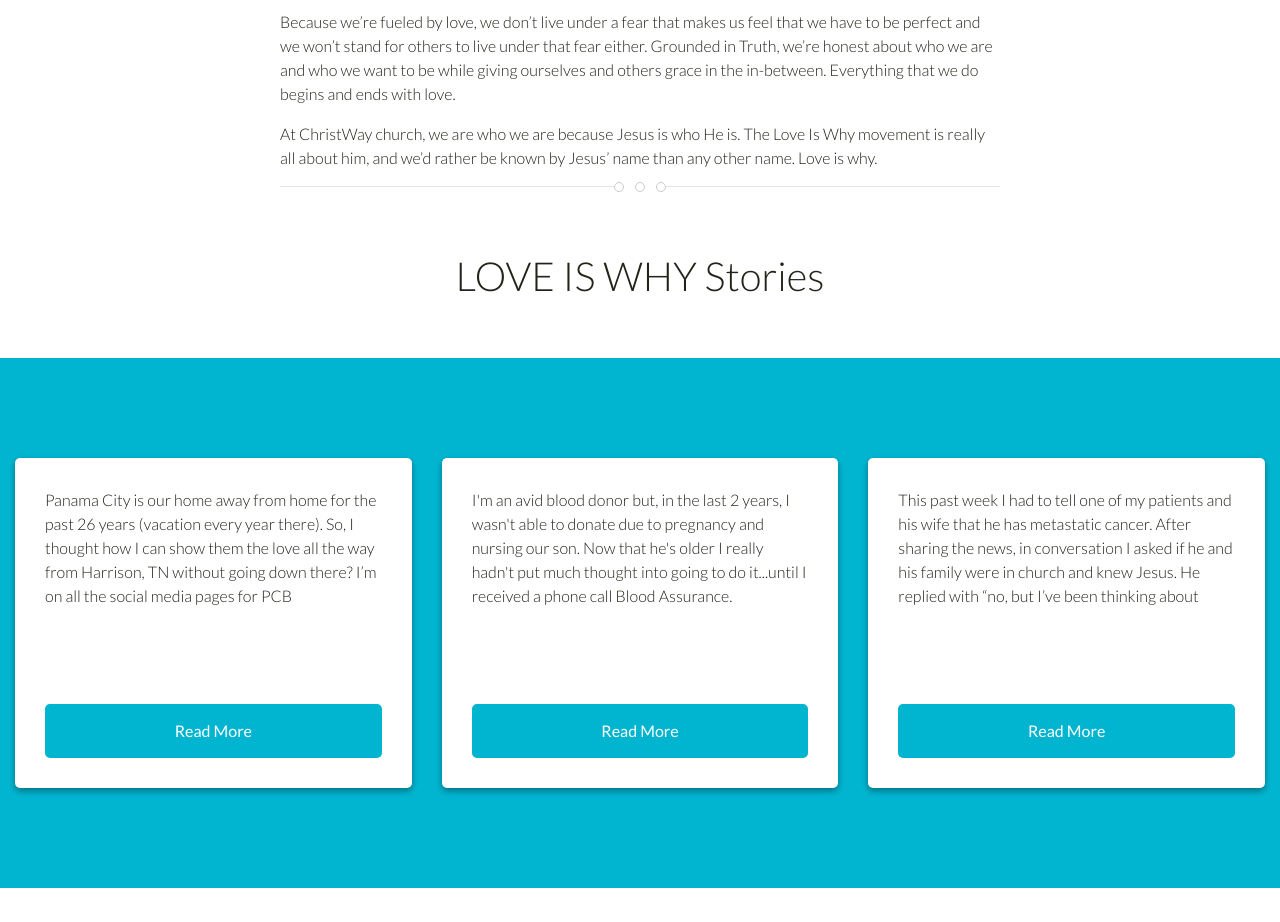
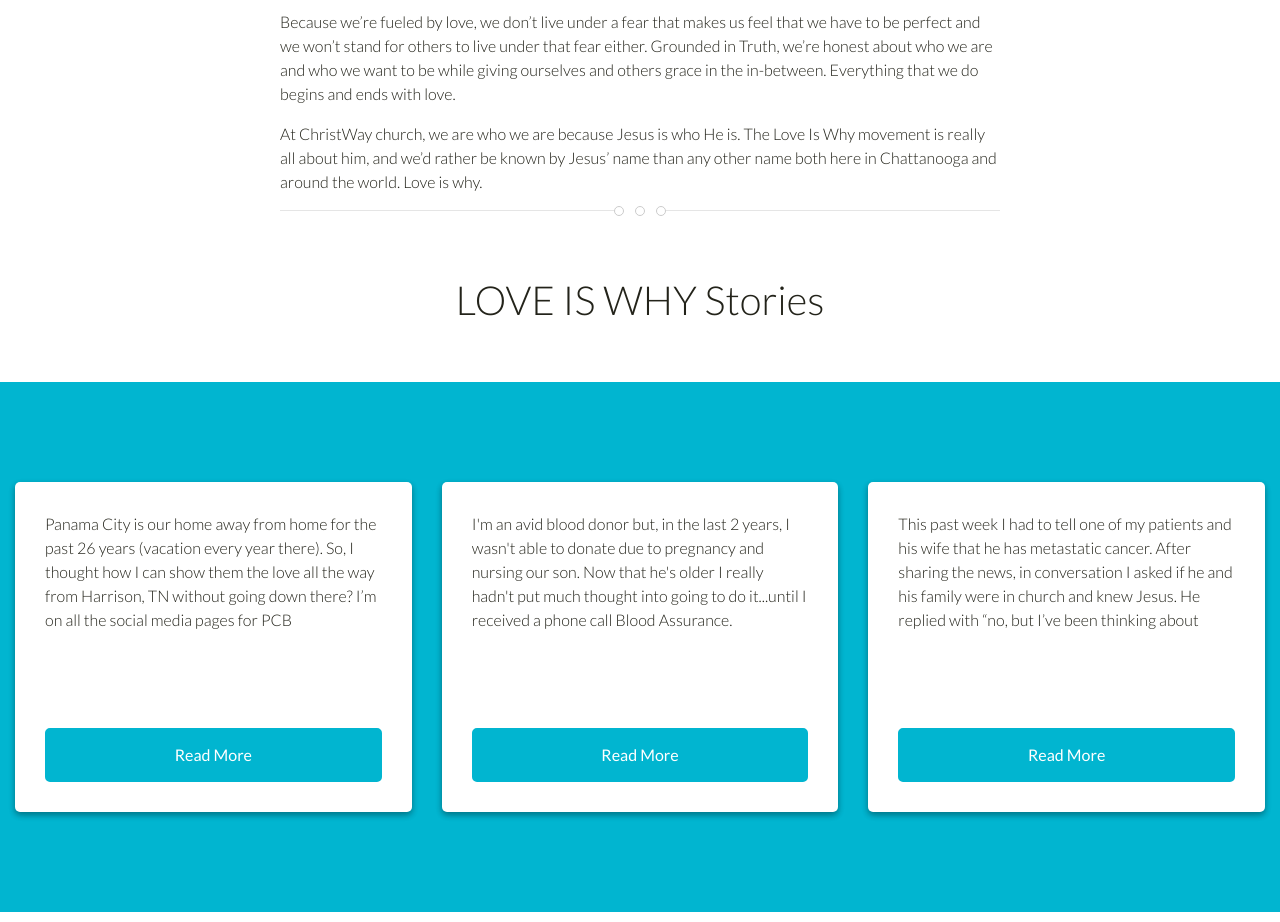
Before and after one commit to christway/Love-Is-Why-Static, a plain HTML site: page index.html in a window 1280 px wide. Shown: the part 1140-2062 px from the top of the page. Drawn offline with nearby package versions, Linux system fonts and the light colour scheme.

Commit message:
Adding Chattanooga references for SEO

```diff
--- a/index.html
+++ b/index.html
@@ -2,11 +2,11 @@
   <head>
     <meta charset="utf-8">
     <meta name="viewport" content="width=device-width, initial-scale=1, shrink-to-fit=no">
-    <meta name="description" content="We don’t do something unless we have a reason for doing it. The reason why we do what we do is simple… love.">
+    <meta name="description" content="We don’t do something unless we have a reason for doing it. The reason why we do what we do is simple… love. We want to spread the Love of Christ in Chattanooga.">
     <meta name="robots" content="index,follow">
     <meta name="googlebot" content="index,follow">
-    <meta name="subject" content="Love Is Why">
-    <title>Love Is Why</title>
+    <meta name="subject" content="Love Is Why - Chattanooga">
+    <title>Love Is Why - Chattanooga</title>
     <link rel="shortcut icon" type="image/x-icon" href="favicon.ico">
     <link rel="stylesheet" href="https://fonts.googleapis.com/css?family=Lato:300,400">
     <link rel="stylesheet" href="https://stackpath.bootstrapcdn.com/bootstrap/4.1.3/css/bootstrap.min.css">
@@ -23,7 +23,7 @@
     <main role="main" class="main-container">
       <div id="block-liw-content">
         <video controls="controls">
-          <source src="assets/Love%20is%20Why%20EX%2016x9.mp4" type="video/mp4">
+          <source src="assets/LoveIsWhyChattanooga.mp4" type="video/mp4">
         </video>
       </div>
 
@@ -40,7 +40,7 @@
         <p style="margin-top: 0;">We don’t do something unless we have a reason for doing it. The reason why we do what we do is simple… love.</p>
         <p>Jesus came to us as our Savior, died on the cross to extinguish our sin, and rose again in power over death because of his love for us! That great love is why we chose everyday to love God and to love others. Love is why.</p>
         <p>Because we’re fueled by love, we don’t live under a fear that makes us feel that we have to be perfect and we won’t stand for others to live under that fear either. Grounded in Truth, we’re honest about who we are and who we want to be while giving ourselves and others grace in the in-between. Everything that we do begins and ends with love.</p>
-        <p>At ChristWay church, we are who we are because Jesus is who He is. The Love Is Why movement is really all about him, and we’d rather be known by Jesus’ name than any other name. Love is why.</p>
+        <p>At ChristWay church, we are who we are because Jesus is who He is. The Love Is Why movement is really all about him, and we’d rather be known by Jesus’ name than any other name both here in Chattanooga and around the world. Love is why.</p>
 
         <div class="divider">
           <hr />
@@ -112,7 +112,7 @@
       <div class="container">
         <div class="row">
           <div class="col-sm-12 col-md-5">
-            <a href="http://christwaychurch.org/" target="_blank"><b>ChristWay Church</b></a>
+            <a href="https://christwaychurch.org/" target="_blank"><b>ChristWay Church</b></a>
             <p>Location: 6201 Mountain View Road</p>
             <p>Ooltewah, TN 37363</p>
           </div>
```
